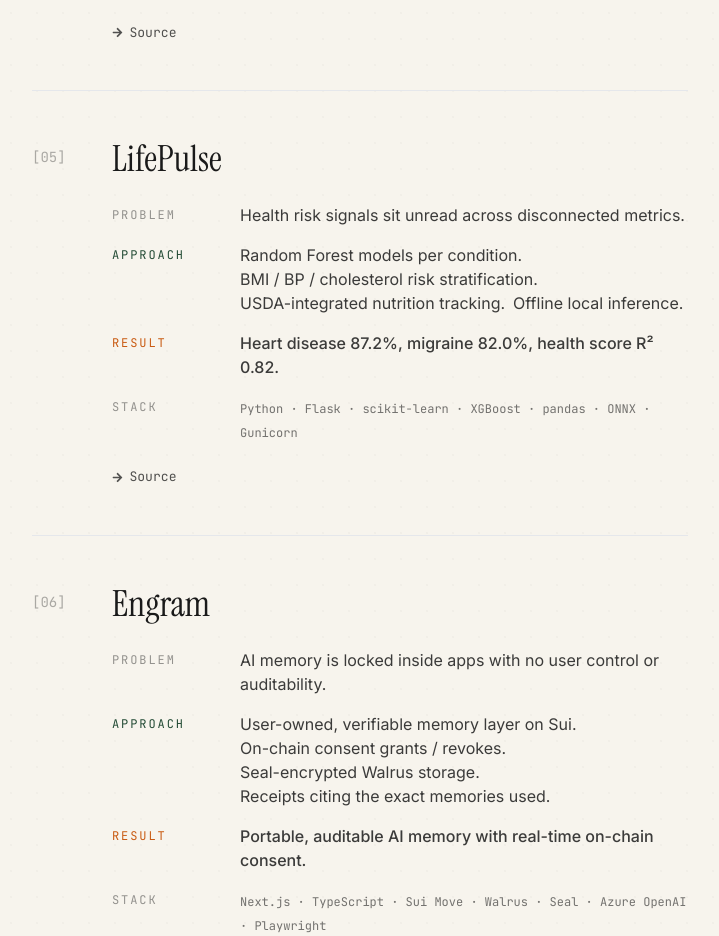
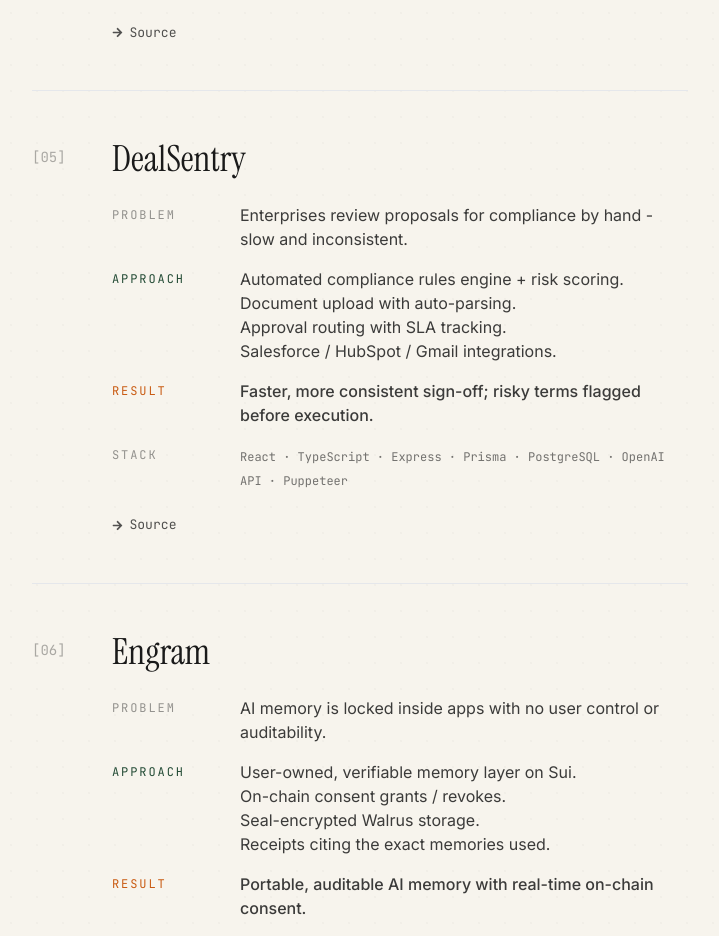
Before and after one commit to rogerdemello/portfolio, a Next.js app: page / in a window 1280 px wide. Shown: the part 3900-4836 px from the top of the page, without its empty margins (288-1007 px from the left). Built offline with nearby package versions, Linux system fonts and the light colour scheme.

Commit message:
Swap LifePulse for DealSentry, normalize dash
Feature DealSentry in place of LifePulse and replace the em dash with a
plain hyphen.

```diff
--- a/components/Projects.tsx
+++ b/components/Projects.tsx
@@ -35,12 +35,12 @@
     links: [{ label: "Source", href: "https://github.com/rogerdemello/contentflow-ai" }],
   },
   {
-    title: "LifePulse",
-    problem: "Health risk signals sit unread across disconnected metrics.",
-    approach: ["Random Forest models per condition.", "BMI / BP / cholesterol risk stratification.", "USDA-integrated nutrition tracking.", "Offline local inference."],
-    result: "Heart disease 87.2%, migraine 82.0%, health score R² 0.82.",
-    stack: "Python · Flask · scikit-learn · XGBoost · pandas · ONNX · Gunicorn",
-    links: [{ label: "Source", href: "https://github.com/rogerdemello/LifePulse" }],
+    title: "DealSentry",
+    problem: "Enterprises review proposals for compliance by hand - slow and inconsistent.",
+    approach: ["Automated compliance rules engine + risk scoring.", "Document upload with auto-parsing.", "Approval routing with SLA tracking.", "Salesforce / HubSpot / Gmail integrations."],
+    result: "Faster, more consistent sign-off; risky terms flagged before execution.",
+    stack: "React · TypeScript · Express · Prisma · PostgreSQL · OpenAI API · Puppeteer",
+    links: [{ label: "Source", href: "https://github.com/rogerdemello/DealSentry" }],
   },
   {
     title: "Engram",
```
